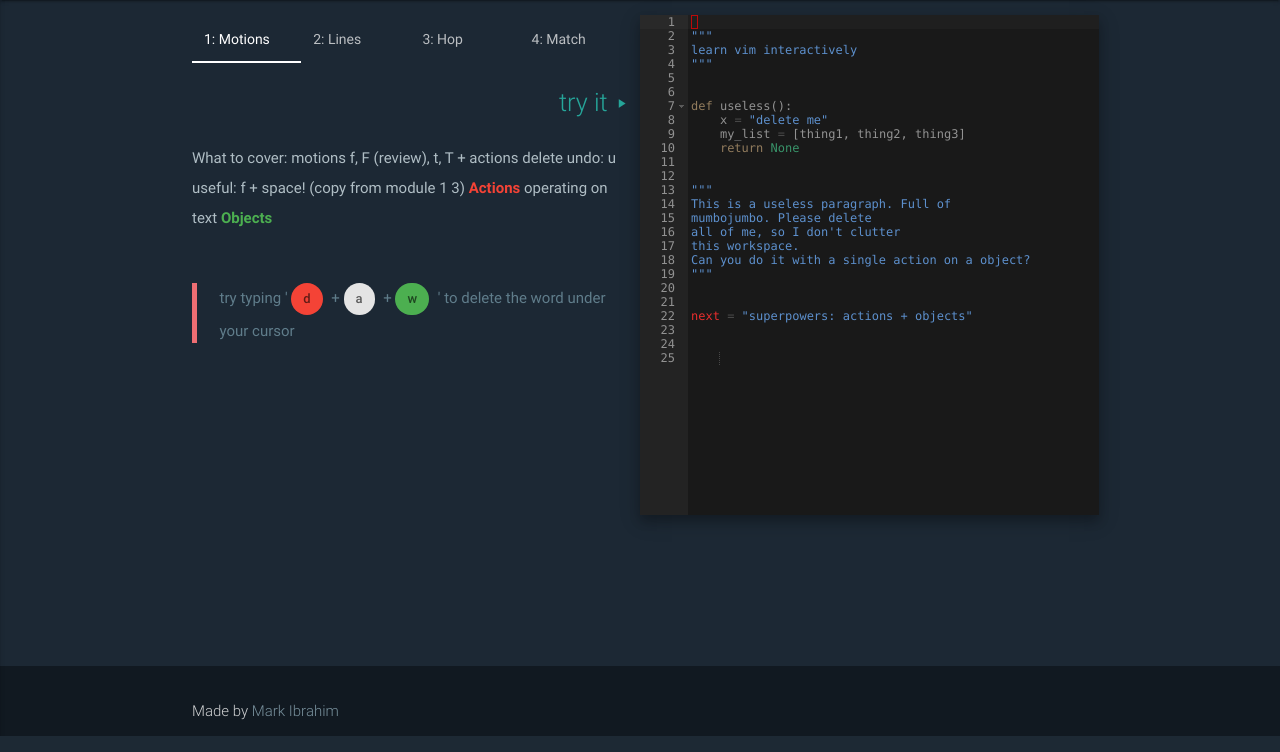
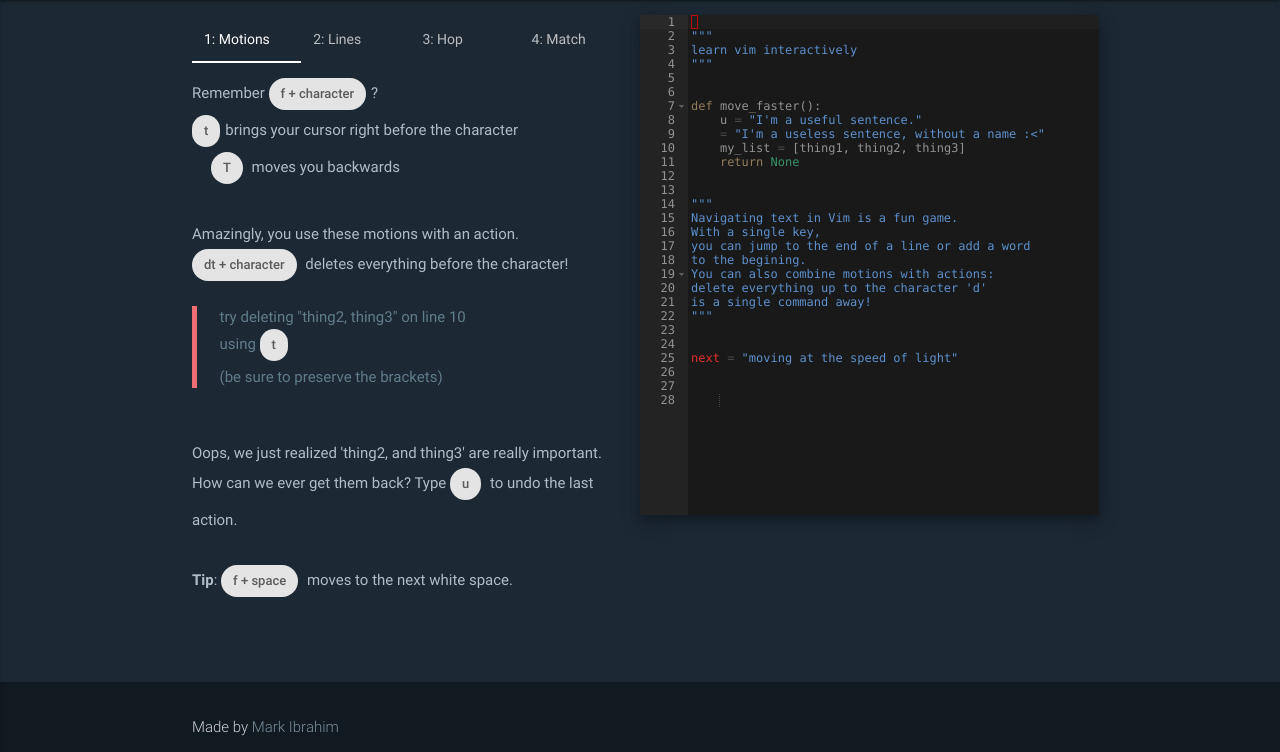
Before and after one commit to marksibrahim/Vim-Labs, a Flask app: template site/templates/module3.html in a window 1280 px wide. Shown: the part 64-816 px from the top of the page. Run offline with Flask 2, Linux system fonts and the light colour scheme; the template is opened without the code that fills it, so the values that code supplies are empty; some libraries are stand-ins or nearby versions.

Commit message:
autoreload and module 3 steps added

```diff
--- a/site/app.py
+++ b/site/app.py
@@ -5,6 +5,8 @@ runs flask app
 from flask import Flask
 from flask import render_template
 app = Flask(__name__)
+app.config['DEBUG'] = True
+app.config['TEMPLATES_AUTO_RELOAD'] = True
 
 
 @app.route("/")
--- a/site/templates/landing.html
+++ b/site/templates/landing.html
@@ -1,4 +1,4 @@
-{% extends "layout-skeleton.html" %}
+{% extends "_layout.html" %}
 
 {% block top_block %}
     <div class="section">
--- a/site/templates/module1.html
+++ b/site/templates/module1.html
@@ -1,4 +1,4 @@
-{% extends "module-skeleton.html" %}
+{% extends "_base-module.html" %}
 
 {% block steps %}
   <ul class="tabs tabs-transparent">
--- a/site/templates/module2.html
+++ b/site/templates/module2.html
@@ -1,4 +1,4 @@
-{% extends "module-skeleton.html" %}
+{% extends "_base-module.html" %}
 
 {% block steps %}
     <!-- TABS -->
--- a/site/templates/module3.html
+++ b/site/templates/module3.html
@@ -1,4 +1,4 @@
-{% extends "module-skeleton.html" %}
+{% extends "_base-module.html" %}
 
 {% block steps %}
             <!-- TABS -->
@@ -11,85 +11,73 @@
 
             <!--- STEP 1 -->
             <div id="step1">
-            <p class="flow-text right-align teal-text text-lighten-1">
-            try it
-            <i class="tiny material-icons">play_arrow </i>
-            </p>
 <p class="left-align blue-grey-text text-lighten-3">
-What to cover: motions f, F (review), t, T  + actions delete
-undo: u
-useful: f + space! (copy from module 1 3)
-<span class="red-text"><b> Actions</b></span> operating on
-text <span class="green-text"><b> Objects</b></span>
+Remember
+<span class="chip">f + character</span>?
+<br>
+<span class="chip">t</span>brings your cursor right before the character
+<br>
+&emsp;
+<span class="chip">T</span> moves you backwards
 <br>
 <br>
+Amazingly, you use these motions with an action.
+&emsp;
+<span class="chip">dt + character</span> deletes everything before the character!
 </p>
 <blockquote class="blue-grey-text">
-try typing
-'
-<span class="chip red">d</span>
-+
-<span class="chip">a</span>
-+
-<span class="chip green">w</span>
-'
-to delete the word under your cursor
+try deleting "thing2, thing3" on line 10
+<br>
+using <span class="chip">t</span>
+<br>
+(be sure to preserve the brackets)
 </blockquote>
+<p class="left-align blue-grey-text text-lighten-3">
+<br>
+Oops, we just realized 'thing2, and thing3' are really important. How can we ever get them back? Type
+<span class="chip">u</span> to undo the last action.
+<br>
+<br>
+<b>Tip</b>:
+<span class="chip">f + space</span> moves to the next white space.
+</p>
             </div>
             <!--- STEP 1 END -->
 
             <!--- STEP 2 -->
             <div id="step2">
 <p class="left-align blue-grey-text text-lighten-3">
-Handy Actions:
-
+How can you add a new line?
 <br>
 &emsp;
-<span class="chip red">d</span>
-delete
+<span class="chip">o</span> adds a line below
 <br>
 &emsp;
-<span class="chip red">c</span>
-to change (deletes and puts you in insert mode)
+<span class="chip">O</span> adds a line above
+<br>
+<br>
+There are also efficient ways of working in a line:
 <br>
 &emsp;
-<span class="chip red">y</span>
-yank (vim lingo for copy)
-</p>
-<p class="left-align blue-grey-text text-lighten-3">
-These actions can operate
-<span class="chip">a</span>
-around
-or
-<span class="chip">i</span>
-inside
-</p>
-<p class="left-align blue-grey-text text-lighten-3">
-Objects like a
-<span class="chip green">p</span>
-paragraph or
-<span class="chip green">s</span>
-sentence, but also
+<span class="chip">$</span> moves to the end of a line
 <br>
 &emsp;
-<span class="chip green">"</span>
-quotes,
-<span class="chip green">(</span>
-and parenthesis.
+<span class="chip">0</span> to the begining
 <br>
 <br>
+And you can edit a line at the start using
+<span class="chip">I</span>
+<br>
+&emsp;
+<span class="chip">A</span> to edit the end
+</p>
 <blockquote class="blue-grey-text">
-try
-'
-<span class="chip red">d</span>
-+
-<span class="chip">i</span>
-+
-<span class="chip green">"</span>
-'
-inside the parenthesis in line 8. Ain't it magic?
+    give the sentence in line 9 a name using
+<span class="chip">I</span>
 </blockquote>
-            </p>
+<p class="left-align blue-grey-text text-lighten-3">
+I hope you're begining to realize the power of motions!
+</p>
             </div>
             <!--- STEP 2 END -->
 
@@ -190,22 +178,25 @@ learn vim interactively
 """
 
 
-def useless():
-    x = "delete me"
+def move_faster():
+    u = "I'm a useful sentence."
+    = "I'm a useless sentence, without a name :<"
     my_list = [thing1, thing2, thing3]
     return None
 
 
 """
-This is a useless paragraph. Full of
-mumbojumbo. Please delete
-all of me, so I don't clutter
-this workspace.
-Can you do it with a single action on a object?
+Navigating text in Vim is a fun game.
+With a single key,
+you can jump to the end of a line or add a word
+to the begining.
+You can also combine motions with actions:
+delete everything up to the character 'd'
+is a single command away!
 """
 
 
-next = "superpowers: actions + objects"
+next = "moving at the speed of light"
 
 
         </div>
--- a/site/templates/p_module4.html
+++ b/site/templates/p_module4.html
@@ -1,4 +1,4 @@
-{% extends "module-skeleton.html" %}
+{% extends "_base-module.html" %}
 
 {% block steps %}
     <!-- TABS -->
```
Also changed, not shown: site/templates/_base-module.html (renamed from site/templates/module-skeleton.html), site/templates/_layout.html (renamed from site/templates/layout-skeleton.html).
